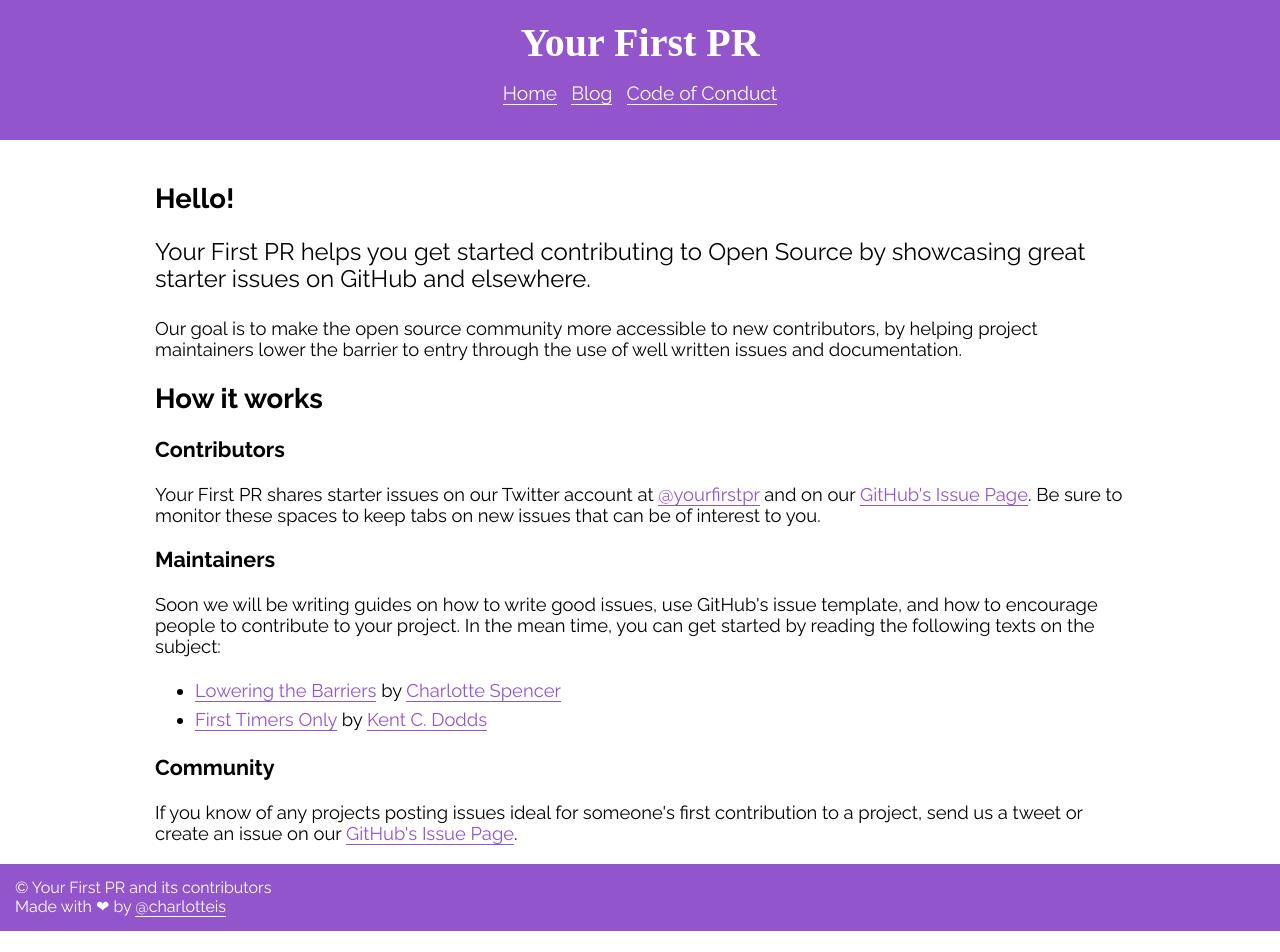
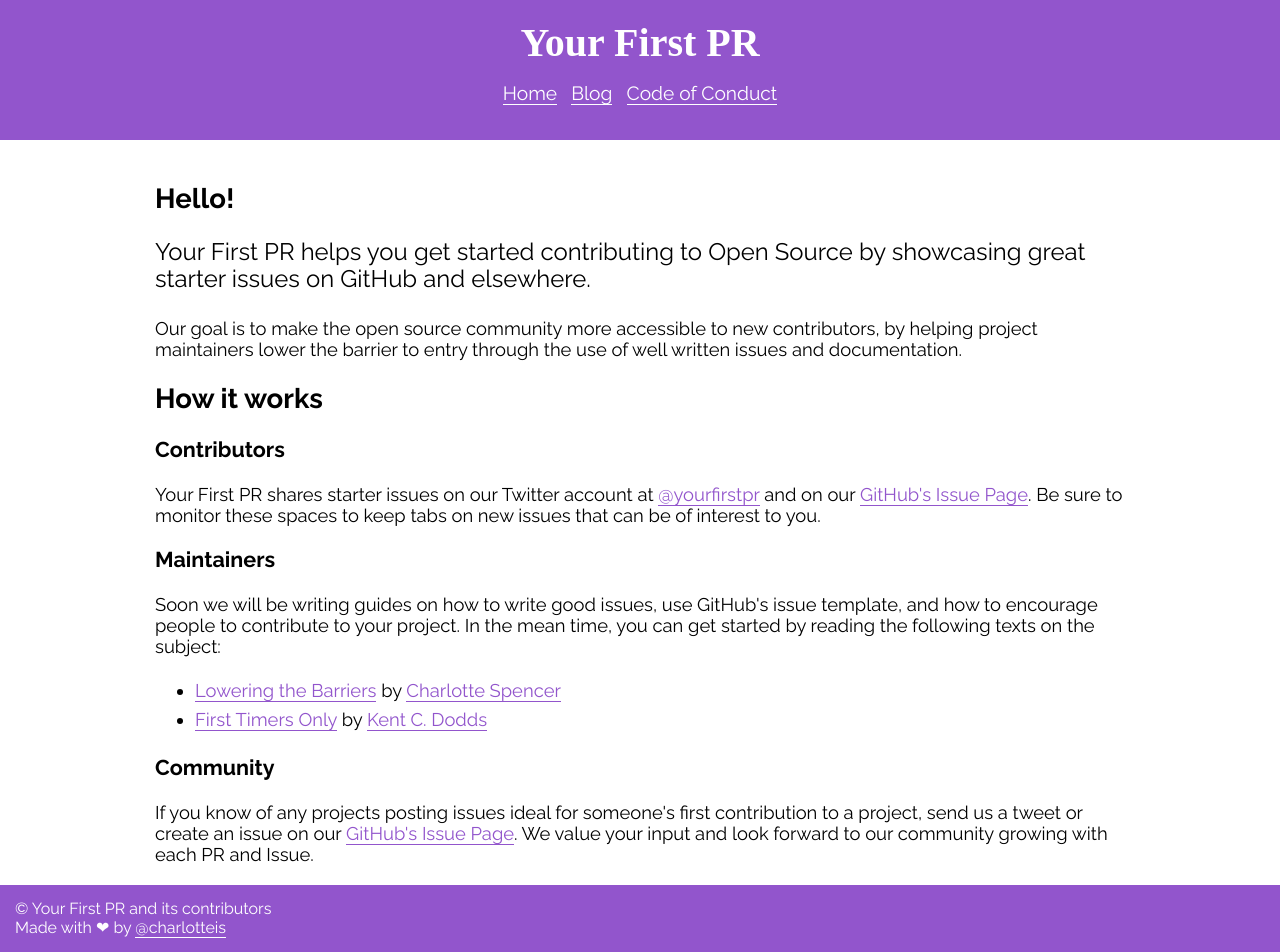
Before and after one commit to yourfirstpr/yourfirstpr.github.io, a Jekyll site: the page built from index.html, in a window 1280 px wide. Built offline with Jekyll 4.4.1, drawn with Linux system fonts in a browser that asks for light colours; nearby versions of some CDN libraries; some web fonts are replaced; before the commit the page ends 931 px from its top, so only the background shows below that.

Commit message:
Added to Community section

```diff
--- a/index.html
+++ b/index.html
@@ -33,5 +33,6 @@
     <h3>Community</h3>
       If you know of any projects posting issues ideal for someone's first contribution
       to a project, send us a tweet or create an issue on our
-      <a href='https://github.com/yourfirstpr/yourfirstpr.github.io/issues'>GitHub's Issue Page</a>.
+      <a href='https://github.com/yourfirstpr/yourfirstpr.github.io/issues'>GitHub's Issue Page</a>. We value your input and look forward to
+      our community growing with each PR and Issue.
   </section>
```
